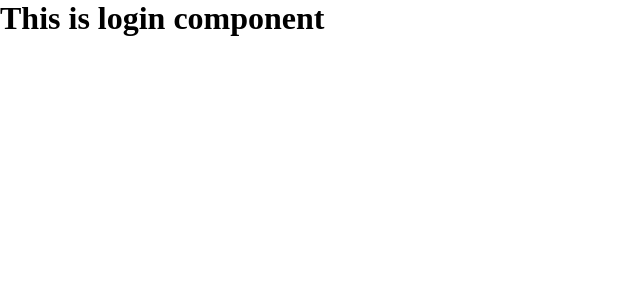
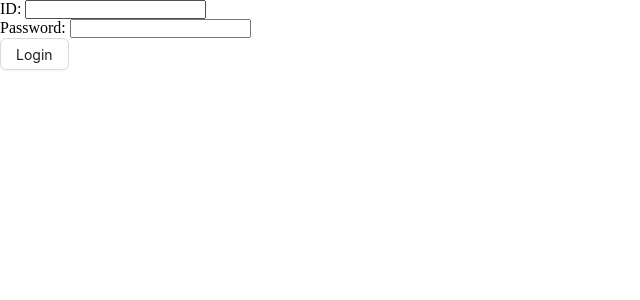
Before and after one commit to mehrabhossain1/university-management-client, a React (Vite) app: page /login in a window 1280 px wide. Shown: the top 300 px of the page, without its empty margins (0-640 px from the left). Built offline with nearby package versions, Linux system fonts and the light colour scheme.

Commit message:
15-5 Basic Login form and useLoginMutaion

```diff
--- a/src/pages/Login.tsx
+++ b/src/pages/Login.tsx
@@ -1,9 +1,38 @@
-const login = () => {
+import { Button } from "antd";
+import { useForm } from "react-hook-form";
+import { useLoginMutation } from "../redux/features/auth/authApi";
+
+const Login = () => {
+  const { handleSubmit, register } = useForm();
+
+  const [login, { data, error }] = useLoginMutation();
+
+  console.log(data, error);
+
+  const onSubmit = (data) => {
+    console.log("onsubmit data", data);
+
+    const userInfo = {
+      id: data.id,
+      password: data.password,
+    };
+
+    login(userInfo);
+  };
+
   return (
-    <div>
-      <h1>This is login component</h1>
-    </div>
+    <form onSubmit={handleSubmit(onSubmit)}>
+      <div>
+        <label htmlFor="id">ID: </label>
+        <input type="text" id="id" {...register("id")} />
+      </div>
+      <div>
+        <label htmlFor="password">Password: </label>
+        <input type="text" id="password" {...register("password")} />
+      </div>
+      <Button htmlType="submit">Login</Button>
+    </form>
   );
 };
 
-export default login;
+export default Login;
```
